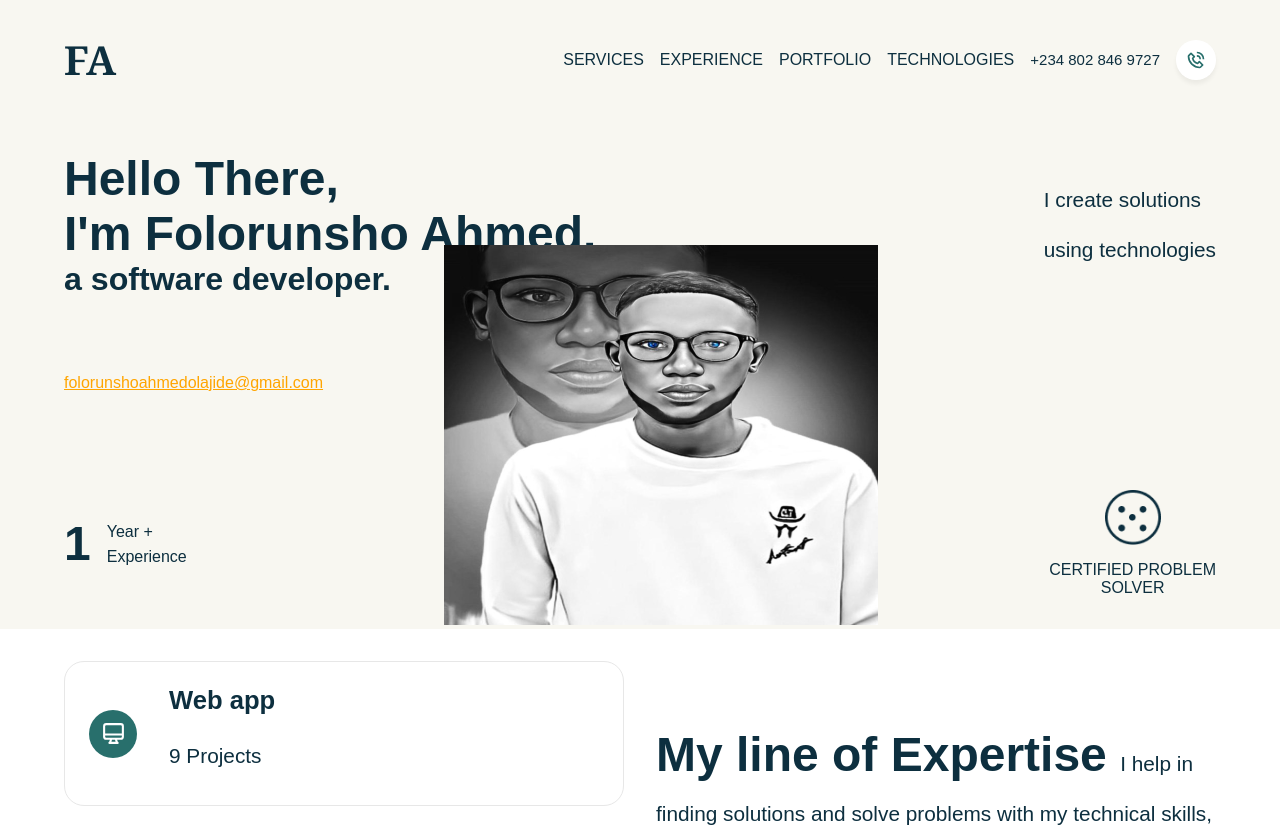
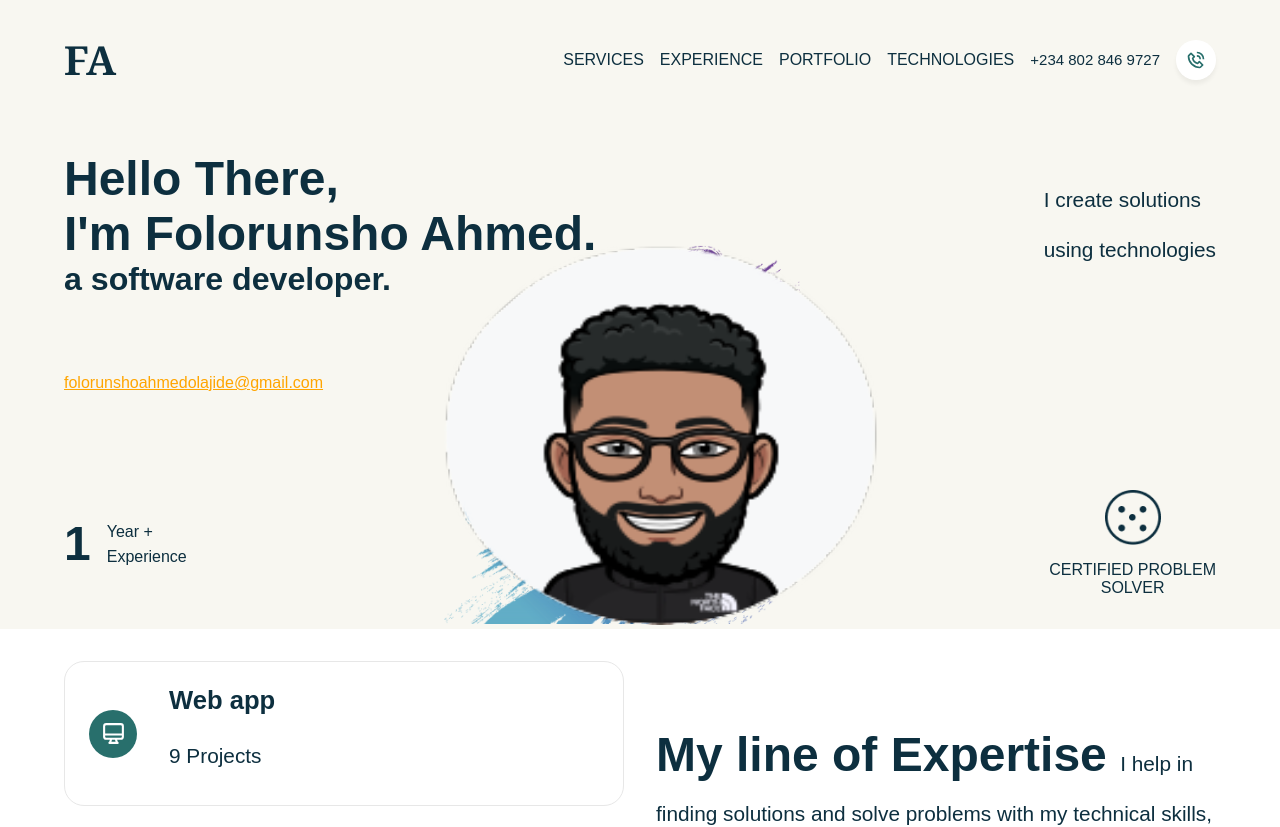
Before and after one commit to Richson-Tech/portfolio, a React (Vite) app: page / in a window 1280 px wide. Shown: the top 827 px of the page. Built offline with nearby package versions, Linux system fonts and the light colour scheme; a web font is replaced by a local one.

Commit message:
changed hero picture

```diff
--- a/src/components/Hero/Hero.jsx
+++ b/src/components/Hero/Hero.jsx
@@ -41,7 +41,7 @@ const Hero = () => {
         >
           <motion.img
             variants={slideIn("up", "tween", 0.5, 1.3)}
-            src="/gocrazy.jpg"
+            src="/bitmoji.png"
             alt=""
           />
         </motion.div>
```
Also changed, not shown: public/bitmoji.png (added), public/gocrazy.jpg (deleted).
